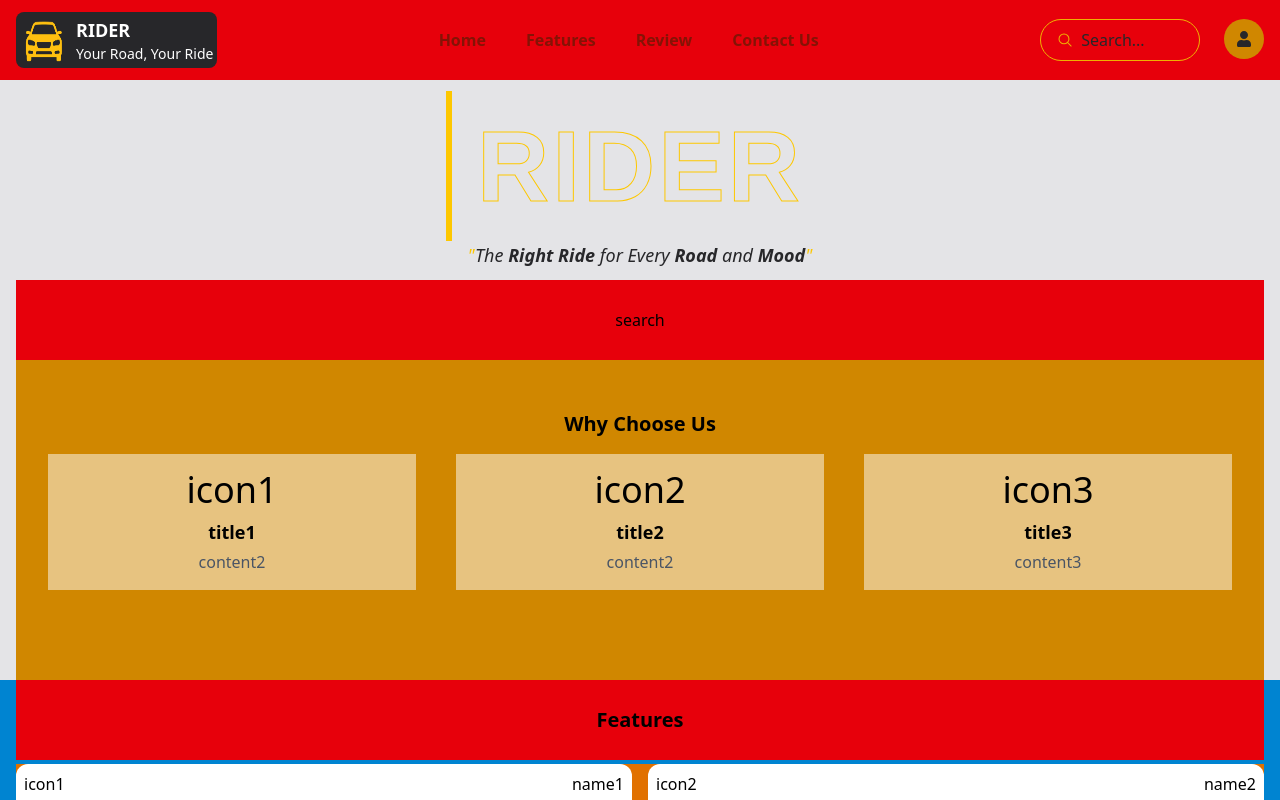
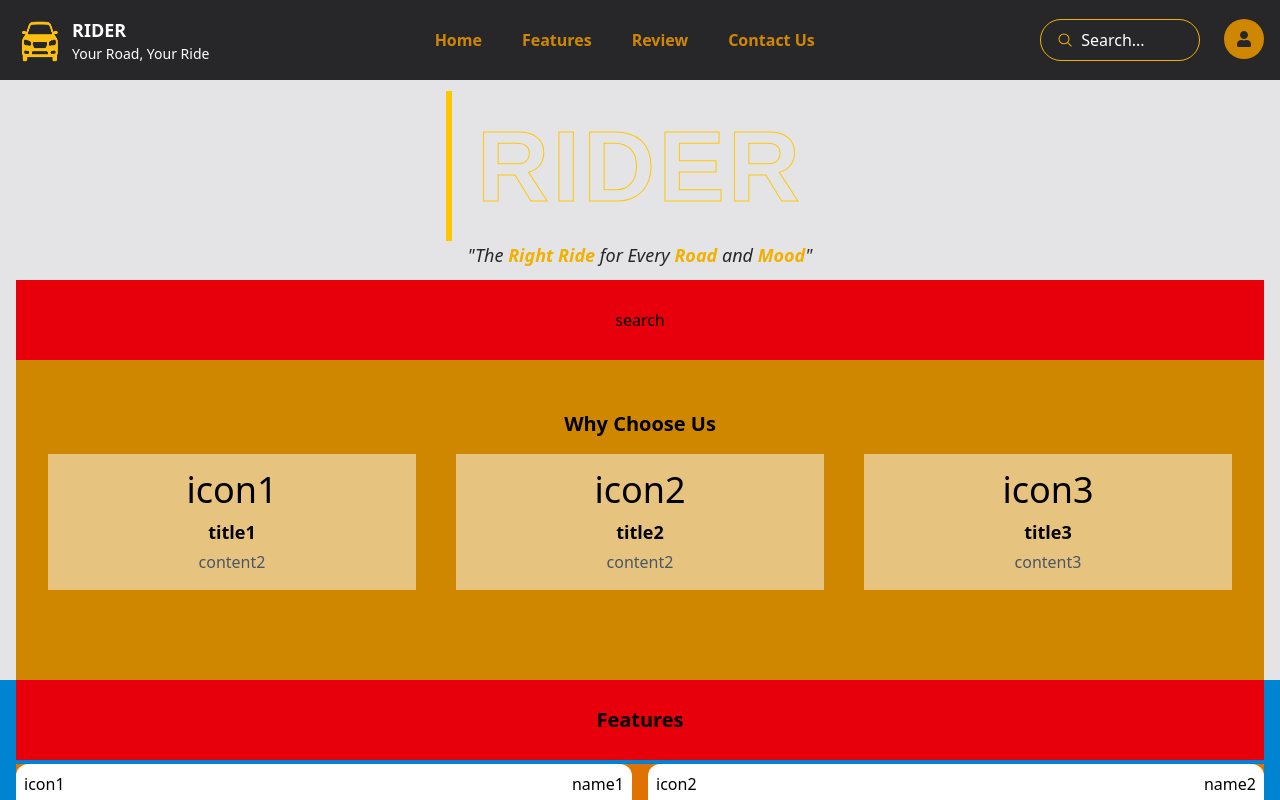
Before and after one commit to BadBoy-Github/RIDER, a React (Vite) app: page / in a window 1280 px wide. Shown: the top 800 px of the page. Built offline with nearby package versions, Linux system fonts and the light colour scheme.

Commit message:
header changes; landing page changes;

```diff
--- a/src/components/Header.jsx
+++ b/src/components/Header.jsx
@@ -20,63 +20,59 @@ const Header = () => {
   return (
     <>
       <div className="h-20 container mx-auto sticky top-0 z-50">
-        <div className="bg-red-600 h-full px-4 flex items-center justify-between">
+        <div className="bg-zinc-800 h-full px-4 flex items-center justify-between">
           <a href="/">
-          <div className="flex group/logo bg-zinc-800 p-1 rounded-lg cursor-pointer">
+            <div className="flex group/logo cursor-pointer">
               <div className="">
-
                 <img src="/logo.png" alt="RIDER logo" className="h-12 w-12" />
-
               </div>
               <div className="flex flex-col justify-center ml-2">
                 <div className="font-bold text-lg text-white group-hover/logo:text-yellow-400 transition-colors duration-500">
                   RIDER
                 </div>
-              <div className="text-sm text-white">
-                Your Road, Your Ride
-              </div>
+                <div className="text-sm text-white">Your Road, Your Ride</div>
               </div>
             </div>
           </a>
-          <div className="flex gap-10 text-yellow-950/60">
+          <div className="flex gap-10 text-yellow-600">
             <a
               href="/"
               onClick={(e) => {
                 e.preventDefault();
                 window.scrollTo({ top: 0, behavior: "smooth" });
               }}
-              className="hover:text-yellow-500 transition-colors font-semibold"
+              className="hover:text-yellow-500 transition-colors duration-500 font-semibold"
             >
               Home
             </a>
             <a
               href="#features"
               onClick={(e) => handleSmoothScroll(e, "features")}
-              className="hover:text-yellow-500 transition-colors font-semibold"
+              className="hover:text-yellow-500 transition-colors  duration-500 font-semibold"
             >
               Features
             </a>
             <a
               href="#review"
               onClick={(e) => handleSmoothScroll(e, "review")}
-              className="hover:text-yellow-500 transition-colors font-semibold"
+              className="hover:text-yellow-500 transition-colors  duration-500 font-semibold"
             >
               Review
             </a>
             <a
               href="#contact"
               onClick={(e) => handleSmoothScroll(e, "contact")}
-              className="hover:text-yellow-500 transition-colors font-semibold"
+              className="hover:text-yellow-500 transition-colors  duration-500 font-semibold"
             >
               Contact Us
             </a>
           </div>
           <div className="flex gap-6">
             <div className="border border-yellow-500 flex items-center w-40 py-2 px-4 rounded-full group">
-              <IoSearchOutline className="text-yellow-500 group-hover:text-zinc-800 transition-all duration-500  mr-2 size-5" />
+              <IoSearchOutline className="text-yellow-500 group-hover:scale-110 group-hover:font-semibold transition-all duration-500  mr-2 size-5" />
               <input
                 type="text"
-                className="outline-none bg-transparent placeholder-zinc-800 text-zinc-800 w-full"
+                className="outline-none bg-transparent placeholder-white text-yellow-800 w-full"
                 placeholder="Search..."
               />
             </div>
--- a/src/components/LandingPage.jsx
+++ b/src/components/LandingPage.jsx
@@ -31,9 +31,9 @@ const LandingPage = () => {
           </h1>
           <p className="text-lg text-zinc-800">
             <em>
-              <span className="text-yellow-400">"</span>The <b>Right Ride</b>{" "}
-              for Every <b>Road</b> and <b>Mood</b>
-              <span className="text-yellow-400">"</span>
+              "The <b className="text-yellow-500">Right Ride</b> for Every{" "}
+              <b className="text-yellow-500">Road</b> and{" "}
+              <b className="text-yellow-500">Mood</b>"
             </em>
           </p>
         </div>
```
Lines whose indentation alone changed are shown as unchanged.
